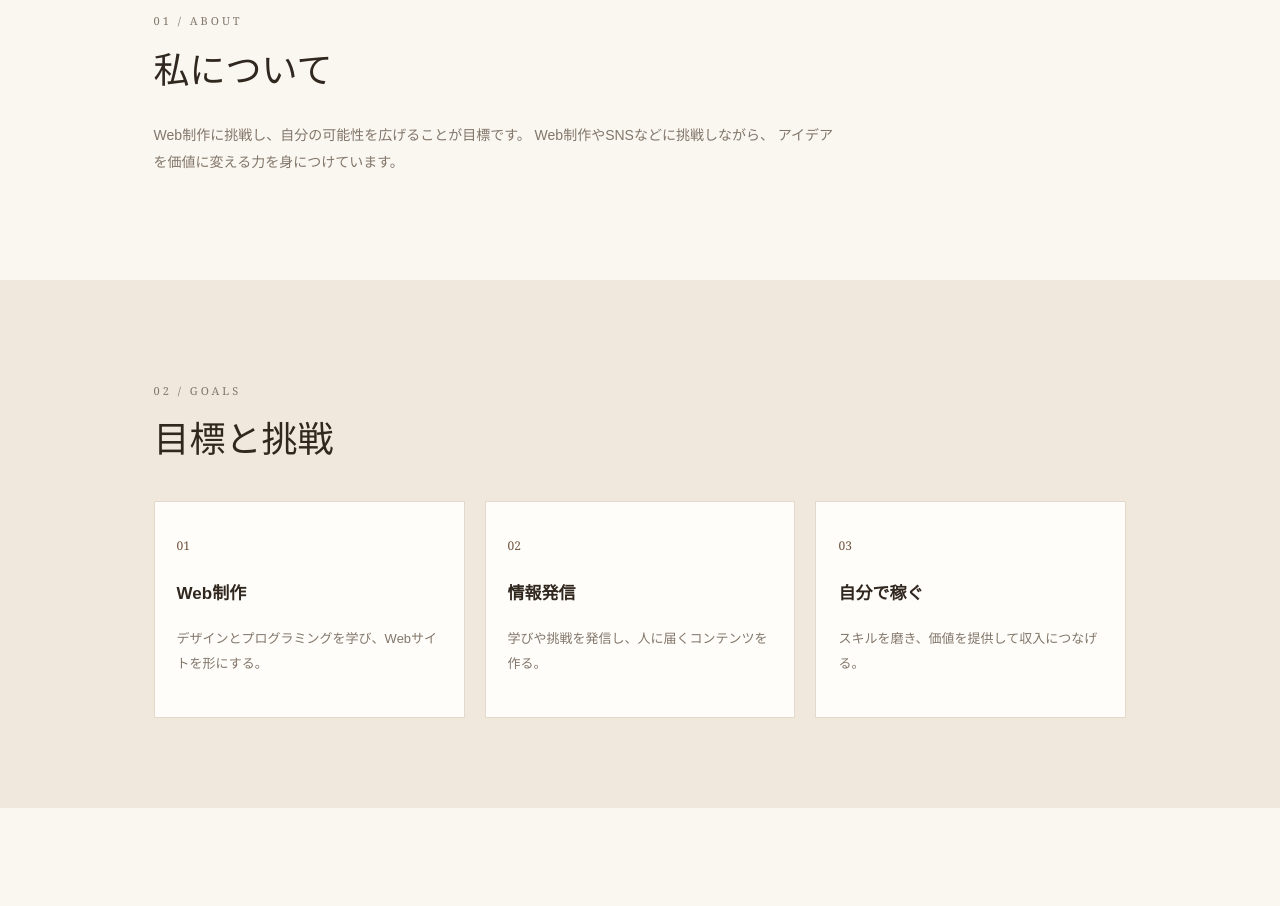
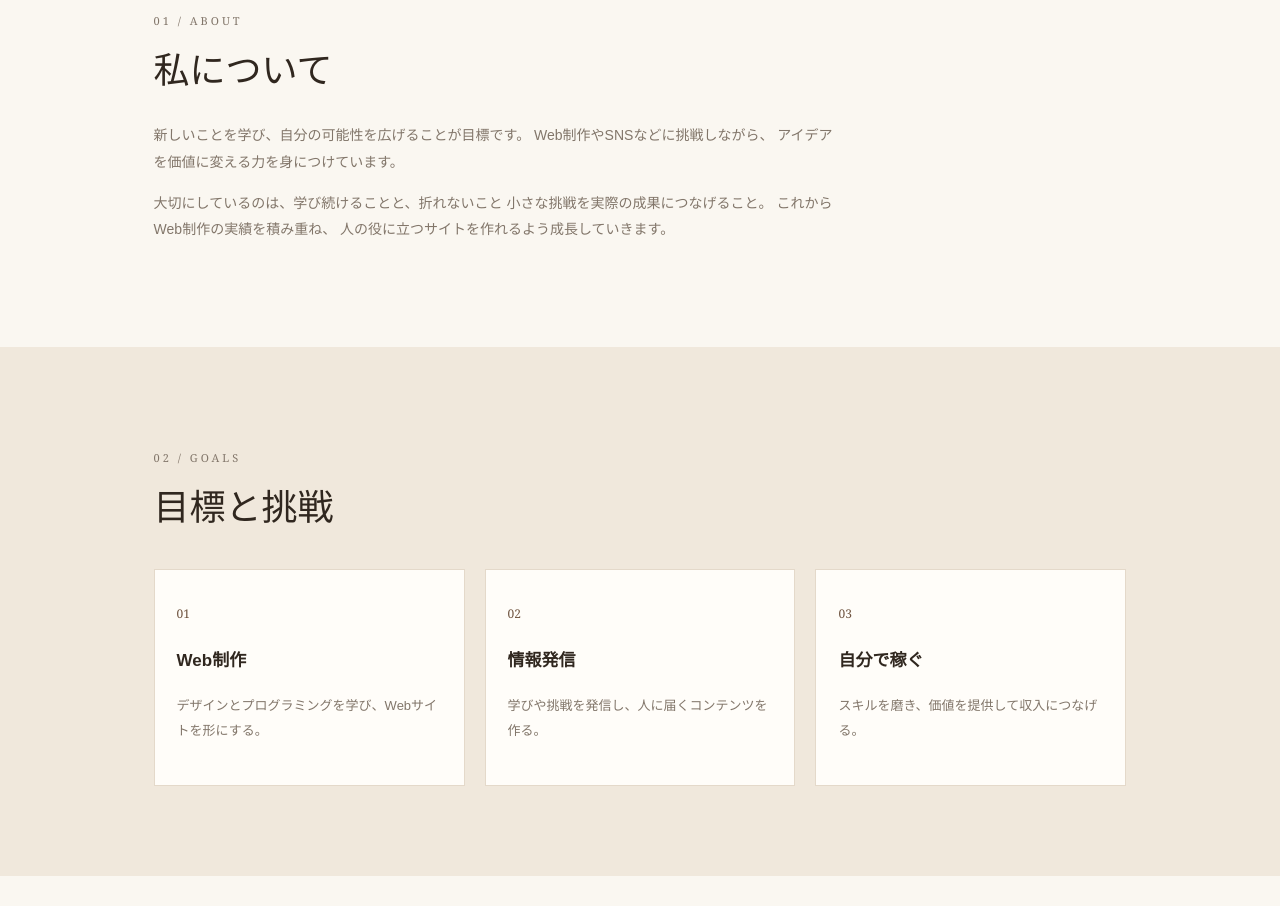
Before and after one commit to Tetamupi/te-tamu-portfolio, a plain HTML site: page index.html in a window 1280 px wide. Shown: the part 800-1706 px from the top of the page. Drawn offline with Linux system fonts and the light colour scheme.

Commit message:
Revise portfolio content and structure
新しく私についての詳細を追加した

```diff
--- a/index.html
+++ b/index.html
@@ -35,9 +35,15 @@
       <p class="eyebrow">01 / ABOUT</p>
       <h2>私について</h2>
       <p>
-        Web制作に挑戦し、自分の可能性を広げることが目標です。
+        新しいことを学び、自分の可能性を広げることが目標です。
         Web制作やSNSなどに挑戦しながら、
         アイデアを価値に変える力を身につけています。
+      </p>
+      <p>
+     大切にしているのは、学び続けることと、折れないこと
+     小さな挑戦を実際の成果につなげること。
+     これからWeb制作の実績を積み重ね、
+     人の役に立つサイトを作れるよう成長していきます。
       </p>
     </section>
 
```
